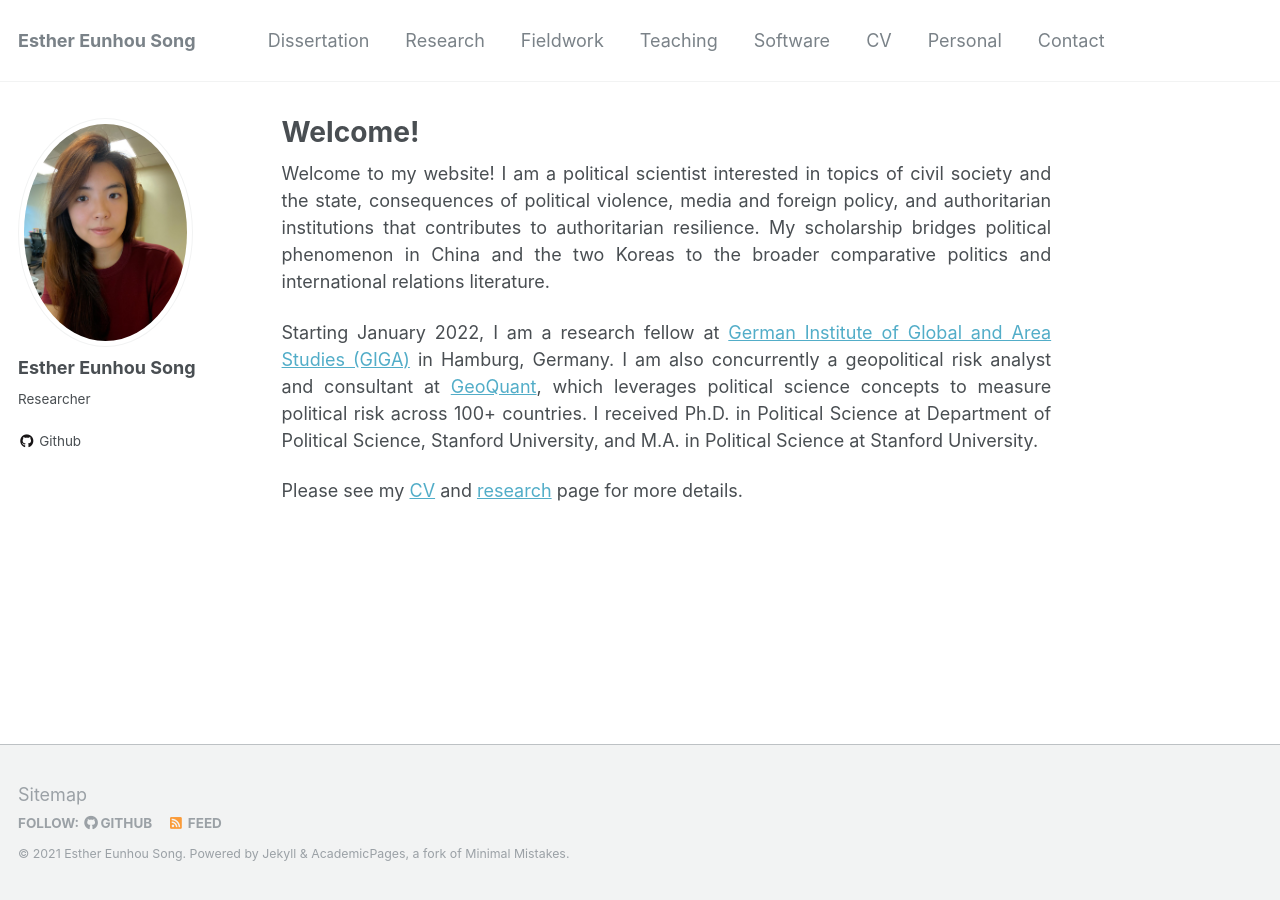
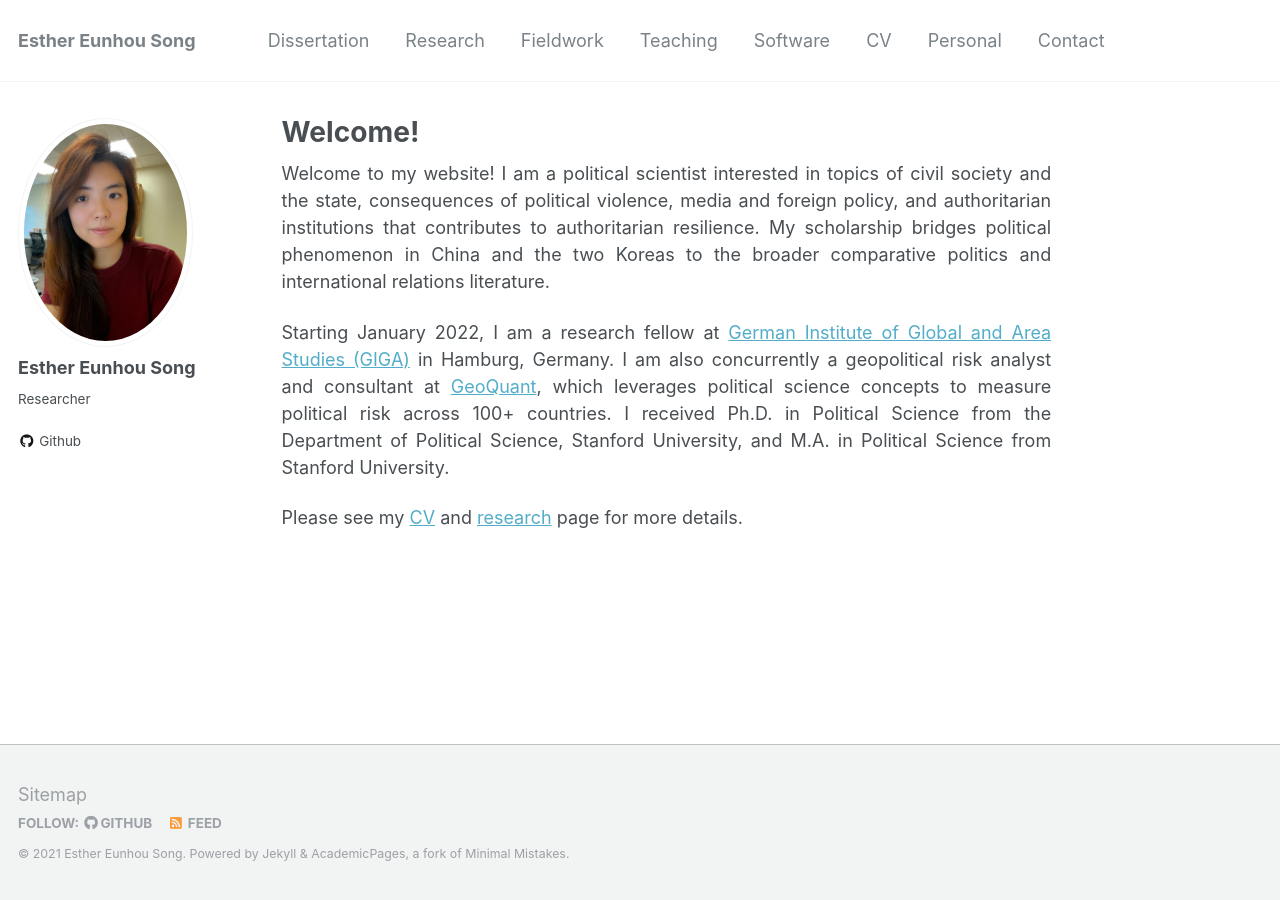
Before and after one commit to ehsong/ehsong.github.io, a Jekyll site: the page built from _pages/about.md, in a window 1280 px wide. Built offline with Jekyll 4.4.1, drawn with Linux system fonts in a browser that asks for light colours.

Commit message:
Update about.md

```diff
--- a/_pages/about.md
+++ b/_pages/about.md
@@ -9,6 +9,6 @@
 ---
 Welcome to my website! I am a political scientist interested in topics of civil society and the state, consequences of political violence, media and foreign policy, and authoritarian institutions that contributes to authoritarian resilience. My scholarship bridges political phenomenon in China and the two Koreas to the broader comparative politics and international relations literature.
 
-Starting January 2022, I am a research fellow at [German Institute of Global and Area Studies (GIGA)](https://www.giga-hamburg.de/en/) in Hamburg, Germany. I am also concurrently a geopolitical risk analyst and consultant at [GeoQuant](https://geoquant.com/), which leverages political science concepts to measure political risk across 100+ countries. I received Ph.D. in Political Science at Department of Political Science, Stanford University, and M.A. in Political Science at Stanford University.
+Starting January 2022, I am a research fellow at [German Institute of Global and Area Studies (GIGA)](https://www.giga-hamburg.de/en/) in Hamburg, Germany. I am also concurrently a geopolitical risk analyst and consultant at [GeoQuant](https://geoquant.com/), which leverages political science concepts to measure political risk across 100+ countries. I received Ph.D. in Political Science from the Department of Political Science, Stanford University, and M.A. in Political Science from Stanford University.
 
 Please see my [CV](https://ehsong.github.io/files/SONG_CV2.pdf) and [research](https://ehsong.github.io/research/) page for more details.
```
